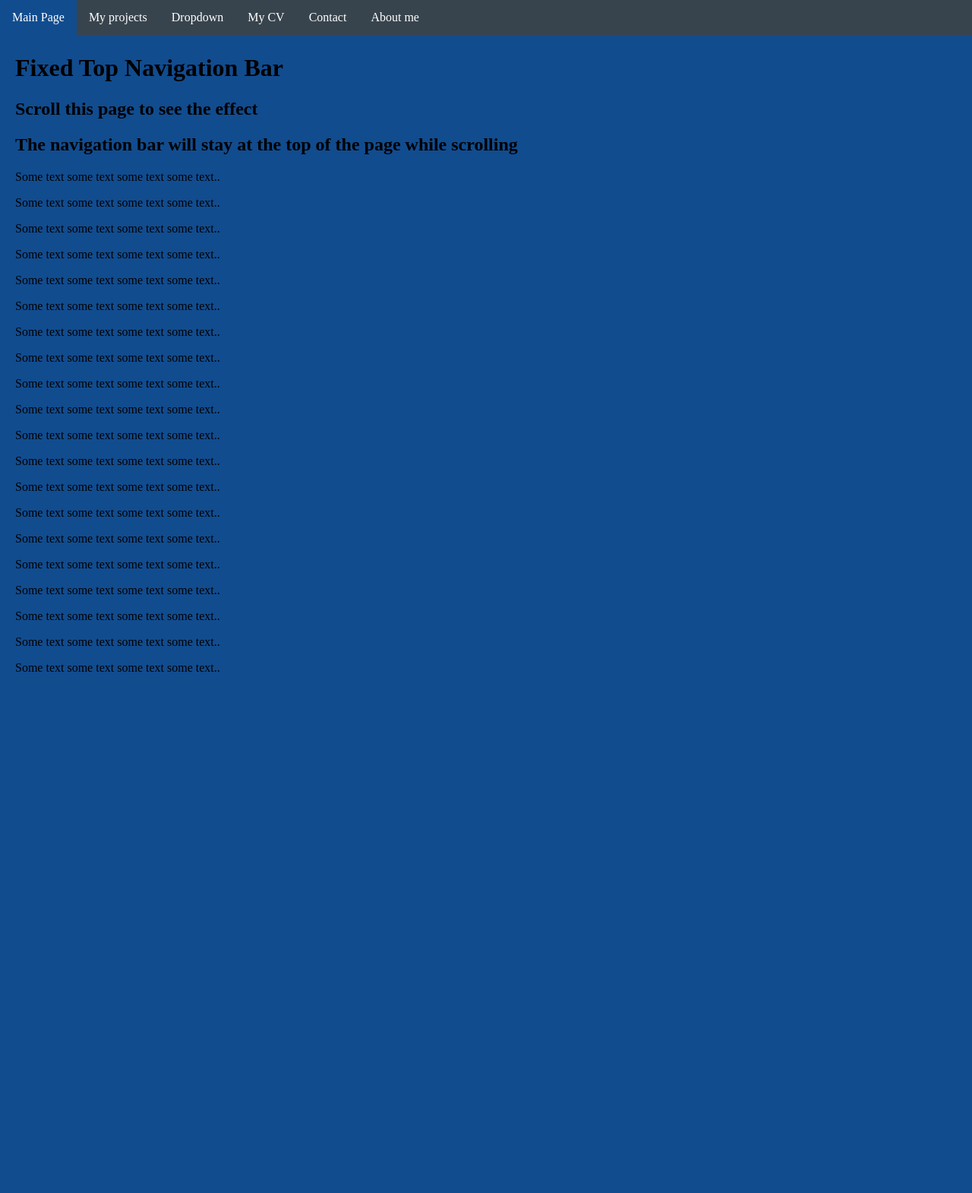
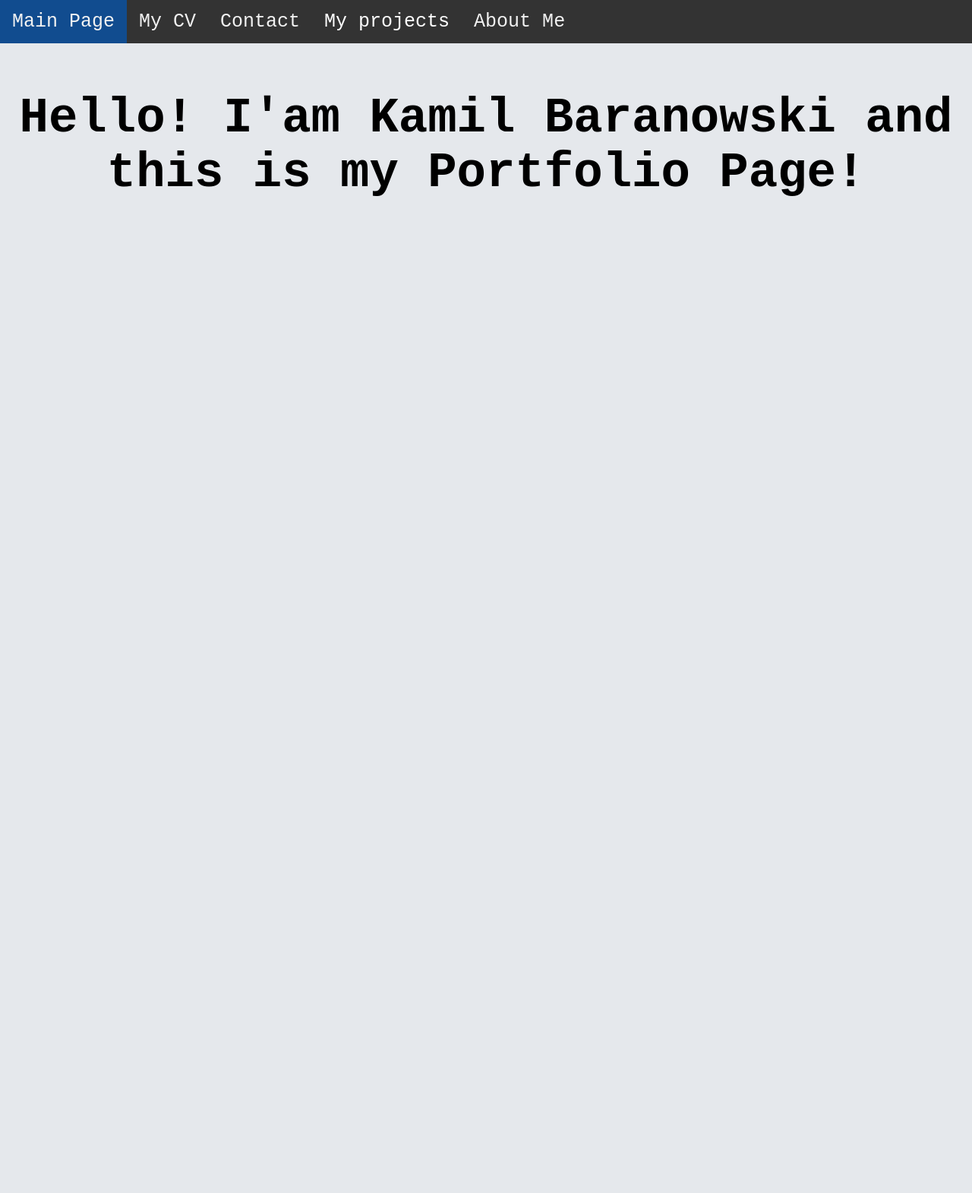
Before and after one commit to KamilBaranowskiCZ/portfolioPage, a Django app: page / in a window 1280 px wide. Shown: the whole page at 76% size. After the commit the page ends 258 px from the top, so only its background shows below. Run offline with Django 4.2, Linux system fonts and the light colour scheme.

Commit message:
responsvie navbar and basic views

```diff
--- a/portfolioPage/settings.py
+++ b/portfolioPage/settings.py
@@ -25,7 +25,7 @@ SECRET_KEY = 'django-insecure-j6=2p@#4o25lxl^%f_9!+e49!7)l0m3%&gbotqlwetxrfk36cf
 # SECURITY WARNING: don't run with debug turned on in production!
 DEBUG = True
 
-ALLOWED_HOSTS = []
+ALLOWED_HOSTS = ["*"]
 
 
 # Application definition
--- a/portfolioPage/urls.py
+++ b/portfolioPage/urls.py
@@ -15,9 +15,19 @@ Including another URLconf
 """
 from django.contrib import admin
 from django.urls import path
-from portfolioPageApp.views import MainPageView
+from portfolioPageApp.views import (
+    MainPageView,
+    CVPageView,
+    ContactView,
+    AboutMeView,
+    ReservationFootballProjectView,
+)
 
 urlpatterns = [
-    path('admin/', admin.site.urls),
-    path('', MainPageView.as_view(), name="mainPage")
+    path("admin/", admin.site.urls),
+    path("", MainPageView.as_view(), name="mainPage"),
+    path("cv", CVPageView.as_view(), name="CVPage"),
+    path("contact", ContactView.as_view(), name="contactPage"),
+    path("aboutme", AboutMeView.as_view(), name="aboutmePage"),
+    path("football", ReservationFootballProjectView.as_view(), name="footballPage"),
 ]
--- /dev/null
+++ b/portfolioPageApp/static/css/base.css
@@ -0,0 +1,5 @@
+body {
+    margin: 0;
+    font-family: "Courier New", Courier, monospace;
+    background-color:#e5e8ec;
+}
--- /dev/null
+++ b/portfolioPageApp/static/css/main_page.css
@@ -0,0 +1,5 @@
+.welcomeText{
+    padding:20px;
+    text-align: center;
+    font-size: 2.5vw;
+}
--- a/portfolioPageApp/static/css/navbar.css
+++ b/portfolioPageApp/static/css/navbar.css
@@ -1,38 +1,48 @@
 body {
-    margin: 0;
+    margin: 0
 }
 
-ul {
-    list-style-type: none;
-    margin: 0;
-    padding: 0;
-    background-color: #38444d;
-    position: fixed;
-    top: 0;
-    width: 100%;
+.topnav {
+    overflow: hidden;
+    background-color: #333;
 }
 
-li {
+.topnav a {
     float: left;
-}
-
-li a,
-.dropbtn {
-    display: inline-block;
-    color: white;
+    display: block;
+    color: #f2f2f2;
     text-align: center;
     padding: 14px 16px;
     text-decoration: none;
+    font-size: 25px;
 }
 
-
-li a:hover,
-.dropdown:hover .dropbtn {
-    background-color: rgb(0, 0, 0);
+.active {
+    background-color: #047baa;
 }
 
-li.dropdown {
-    display: inline-block;
+.active:hover {
+    background-color: #114c8f;
+}
+
+.topnav .icon {
+    display: none;
+}
+
+.dropdown {
+    float: left;
+    overflow: hidden;
+}
+
+.dropdown .dropbtn {
+    font-size: 25px;
+    border: none;
+    outline: none;
+    color: white;
+    padding: 14px 16px;
+    background-color: inherit;
+    font-family: inherit;
+    margin: 0;
 }
 
 .dropdown-content {
--- /dev/null
+++ b/portfolioPageApp/static/js/navbar.js
@@ -0,0 +1,8 @@
+function showNavbar() {
+    var x = document.getElementById("myTopnav");
+    if (x.className === "topnav") {
+      x.className += " responsive";
+    } else {
+      x.className = "topnav";
+    }
+  }
--- /dev/null
+++ b/portfolioPageApp/templates/CVPage.html
@@ -0,0 +1,4 @@
+{% extends "base.html" %}
+{% block content %}
+<h1>cv</h1>
+{% endblock %}
--- /dev/null
+++ b/portfolioPageApp/templates/aboutme.html
@@ -0,0 +1,4 @@
+{% extends "base.html" %}
+{% block content %}
+<h1>About me</h1>
+{% endblock %}
--- a/portfolioPageApp/templates/base.html
+++ b/portfolioPageApp/templates/base.html
@@ -6,25 +6,31 @@
     <meta http-equiv="X-UA-Compatible" content="IE=edge">
     <meta name="viewport" content="width=device-width, initial-scale=1.0">
     <title>Kamil Baranowski Portfolio Page</title>
+    <link rel="stylesheet" type="text/css" href="{% static 'css/base.css' %}">
     <link rel="stylesheet" type="text/css" href="{% static 'css/navbar.css' %}">
+    {% block css %}
+    {% endblock %}
 </head>
 <body>
-    <ul>
-        <li><a class="active" href="/">Main Page</a></li>
-        <li><a href="">My projects</a></li>
-        <li class="dropdown">
-            <a href="javascript:void(0)" class="dropbtn">Dropdown</a>
-            <div class="dropdown-content">
-              <a href="#">Link 1</a>
-              <a href="#">Link 2</a>
-              <a href="#">Link 3</a>
-            </div>
-          </li>
-        <li><a href="">My CV</a></li>
-        <li><a href="">Contact</a></li>
-        <li><a href="">About me</a></li>
-      </ul>
+  <div class="topnav" id="myTopnav">
+    <a href="/" class="active">Main Page</a>
+    <a href="/cv">My CV</a>
+    <a href="/contact">Contact</a>
+    <div class="dropdown">
+      <button class="dropbtn">My projects
+        <i class="fa fa-caret-down"></i>
+      </button>
+      <div class="dropdown-content">
+        <a href="football">Match Reservation System</a>
+        <a href="#">Room Reservation App</a>
+        <a href="#">Citation Fill App</a>
+      </div>
+    </div>
+    <a href="/aboutme">About Me</a>
+    <a href="javascript:void(0);" style="font-size:15px;" class="icon" onclick="showNavbar()">&#9776;</a>
+  </div>
     {% block content %}
     {% endblock %}
 </body>
+<script src="{% static 'js/navbar.js' %}"></script>
 </html>
--- /dev/null
+++ b/portfolioPageApp/templates/contact.html
@@ -0,0 +1,4 @@
+{% extends "base.html" %}
+{% block content %}
+<h1>contact page</h1>
+{% endblock %}
--- a/portfolioPageApp/templates/main_page.html
+++ b/portfolioPageApp/templates/main_page.html
@@ -1,29 +1,11 @@
 {% extends "base.html" %}
+{% load static %}
+{% block css %}
+<link rel="stylesheet" type="text/css" href="{% static 'css/main_page.css' %}">
+{% endblock %}
 {% block content %}
-<div style="padding:20px;margin-top:30px;background-color:#114c8f;height:1500px;">
-    <h1>Fixed Top Navigation Bar</h1>
-    <h2>Scroll this page to see the effect</h2>
-    <h2>The navigation bar will stay at the top of the page while scrolling</h2>
 
-    <p>Some text some text some text some text..</p>
-    <p>Some text some text some text some text..</p>
-    <p>Some text some text some text some text..</p>
-    <p>Some text some text some text some text..</p>
-    <p>Some text some text some text some text..</p>
-    <p>Some text some text some text some text..</p>
-    <p>Some text some text some text some text..</p>
-    <p>Some text some text some text some text..</p>
-    <p>Some text some text some text some text..</p>
-    <p>Some text some text some text some text..</p>
-    <p>Some text some text some text some text..</p>
-    <p>Some text some text some text some text..</p>
-    <p>Some text some text some text some text..</p>
-    <p>Some text some text some text some text..</p>
-    <p>Some text some text some text some text..</p>
-    <p>Some text some text some text some text..</p>
-    <p>Some text some text some text some text..</p>
-    <p>Some text some text some text some text..</p>
-    <p>Some text some text some text some text..</p>
-    <p>Some text some text some text some text..</p>
-  </div>
+<div class="welcomeText">
+    <h1>Hello! I'am Kamil Baranowski and this is my Portfolio Page!</h1>
+</div>
 {% endblock %}
--- /dev/null
+++ b/portfolioPageApp/templates/reservationFootball.html
@@ -0,0 +1,4 @@
+{% extends "base.html" %}
+{% block content %}
+<h2>footbal</h2>
+{% endblock %}
--- a/portfolioPageApp/views.py
+++ b/portfolioPageApp/views.py
@@ -5,3 +5,19 @@ from django.views import View
 class MainPageView(View):
     def get(self, request):
         return render(request, "main_page.html")
+
+class CVPageView(View):
+    def get(self, request):
+        return render(request, "CVPage.html")
+
+class ContactView(View):
+    def get(self, request):
+        return render(request, "contact.html")
+
+class AboutMeView(View):
+    def get(self, request):
+        return render(request, "aboutme.html")
+
+class ReservationFootballProjectView(View):
+    def get(self, request):
+        return render(request, "reservationFootball.html")
```
Also changed, not shown: other parts of portfolioPageApp/static/css/navbar.css (+52 -6 lines), portfolioPageApp/static/images/main_page.jpg (added).
